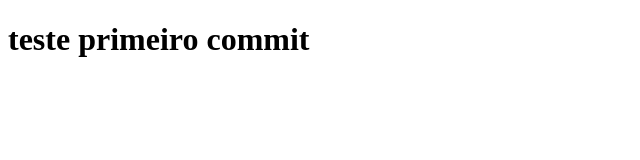
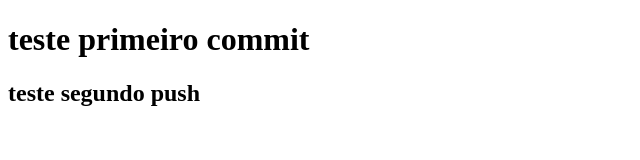
Before and after one commit to cleisonmorais/teste-formulario, a plain HTML site: page index.html in a window 1280 px wide. Shown: the whole page, without its empty margins (0-640 px from the left). Drawn offline with Linux system fonts and the light colour scheme.

Commit message:
segundo commit

```diff
--- a/index.html
+++ b/index.html
@@ -7,5 +7,6 @@
 </head>
 <body>
     <h1>teste primeiro commit</h1>
+    <h2>teste segundo push</h2>
 </body>
 </html>
```
